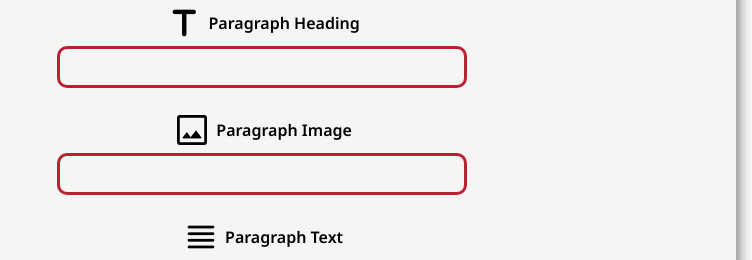
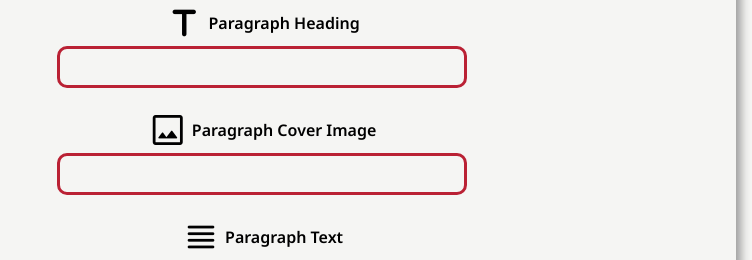
Before and after one commit to RobinMicek/Simplyletters, a Flask app: template app/core/web/templates/newsletters-update.html in a window 1280 px wide. Shown: the part 1152-1412 px from the top of the page, without its empty margins (528-1280 px from the left). Run offline with Flask 2, Linux system fonts and the light colour scheme; the template is opened without the code that fills it, so the values that code supplies are empty.

Commit message:
Cover Image Title and Debug mode correction

```diff
--- a/app/core/web/app.py
+++ b/app/core/web/app.py
@@ -67,5 +67,5 @@ app.register_blueprint(api, url_prefix="/api")
 
 while __name__ == "__main__":
     app.run(
-        debug=True
+        debug=False
     )
--- a/app/core/web/templates/newsletters-update.html
+++ b/app/core/web/templates/newsletters-update.html
@@ -187,7 +187,7 @@
                     <span class="material-symbols-rounded vertical-align-middle padding-bottom-3">
                         image
                     </span>
-                    Paragraph Image
+                    Paragraph Cover Image
                 </label> <br>
                 <input type="text" name="image" required>
 
```
